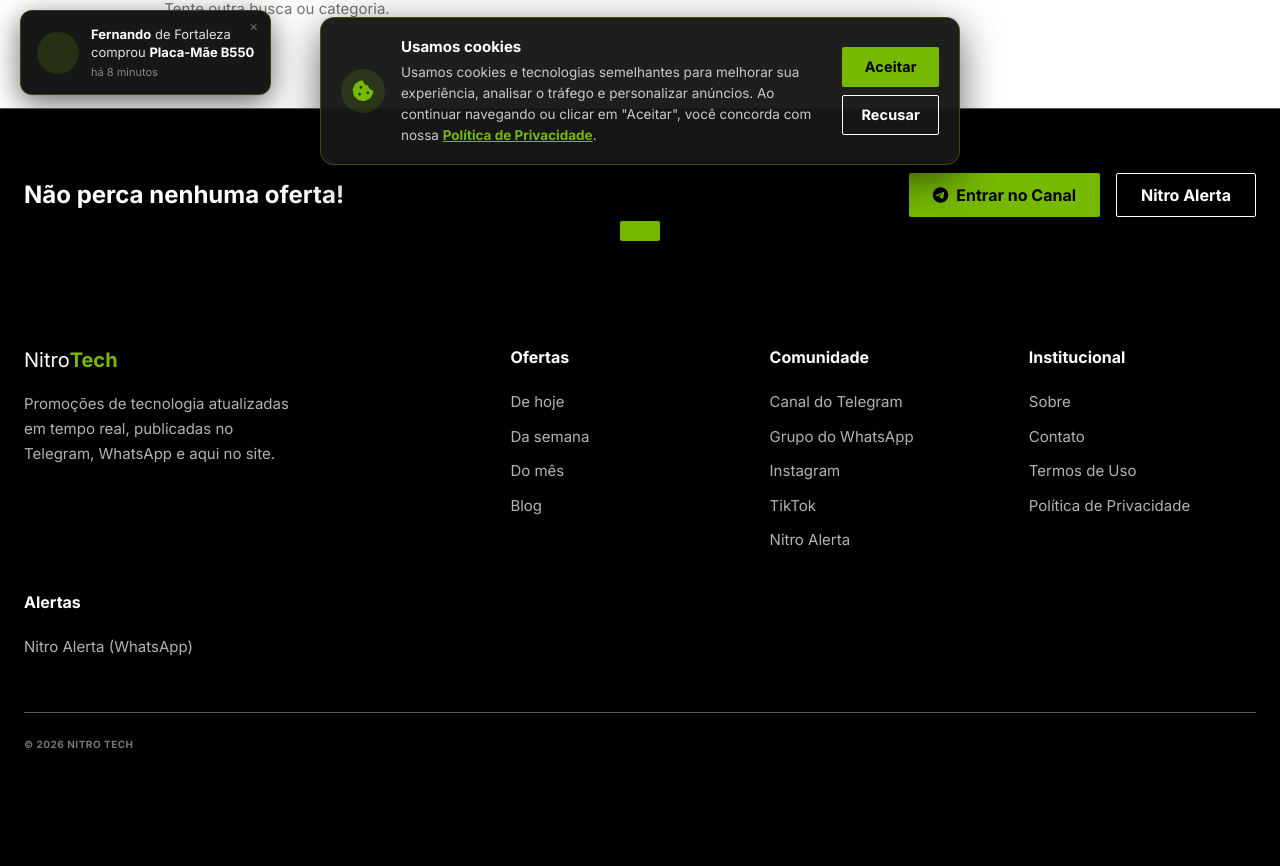
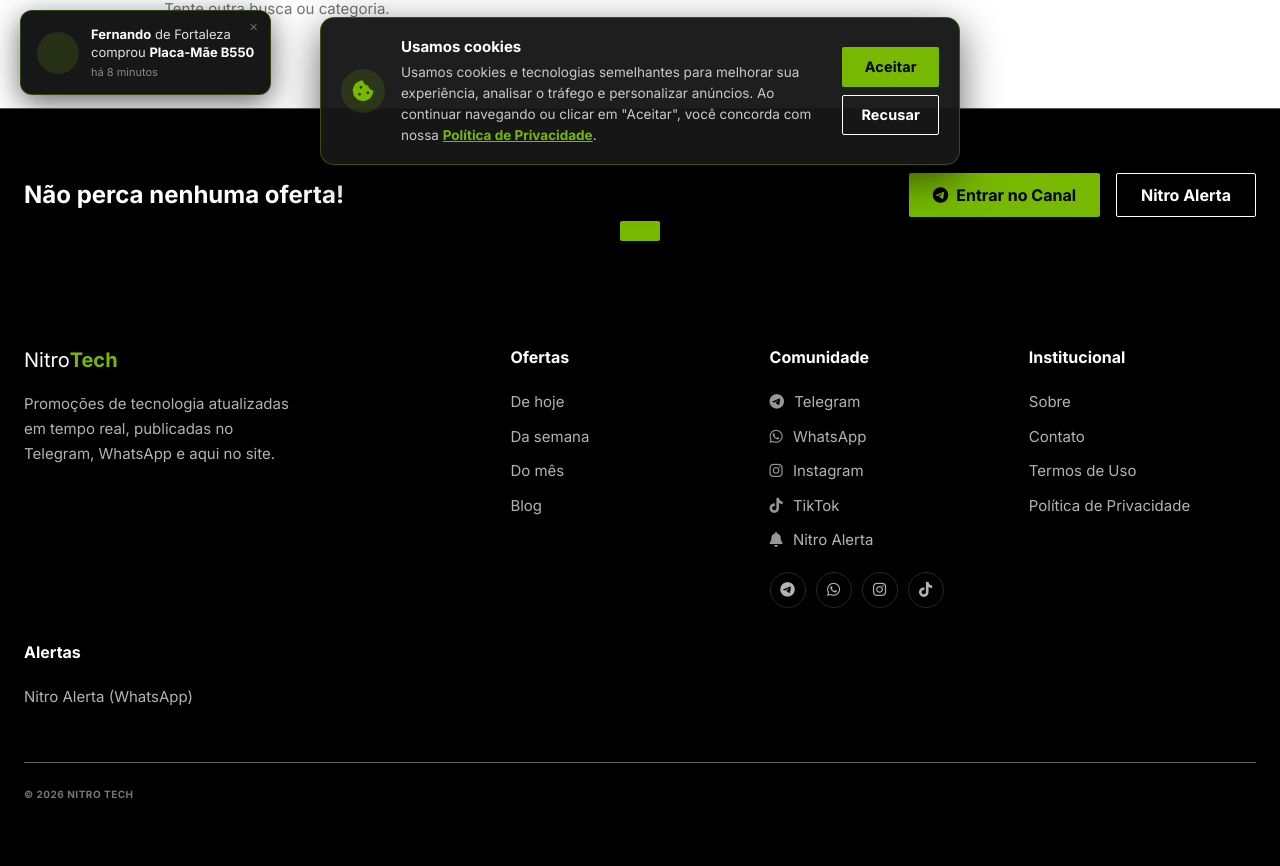
Before and after one commit to andresperes33/andrebot, a Django app: page /blog/ in a window 1280 px wide. Shown: the part 615-1481 px from the top of the page. Before the commit the page ends 1363 px from the top, so only its background shows below. Run offline with Django 5.2, Linux system fonts and the light colour scheme; data that the repository does not hold is empty.

Commit message:
Footer: adiciona icones sociais (Telegram/WhatsApp/Instagram/TikTok)

```diff
--- a/bot/static/bot/nvidia.css
+++ b/bot/static/bot/nvidia.css
@@ -1019,6 +1019,14 @@
 }
 .footer-legal a { color: var(--on-dark-mute); }
 .footer-legal a:hover { color: var(--primary); }
+.footer-social { display: flex; gap: 10px; margin-top: 14px; }
+.footer-social-icon {
+    width: 36px; height: 36px; display: inline-flex; align-items: center; justify-content: center;
+    border-radius: 50%; border: 1px solid rgba(255,255,255,0.15); color: var(--on-dark-mute);
+    font-size: 15px; transition: border-color .2s, color .2s, background .2s;
+}
+.footer-social-icon:hover { border-color: var(--primary); color: var(--primary); background: rgba(118,185,0,0.08); }
+.footer-link i { margin-right: 6px; opacity: 0.85; }
 
 /* ─── Toast ──────────────────────────────────────────────────── */
 .toast {
--- a/bot/templates/bot/base.html
+++ b/bot/templates/bot/base.html
@@ -128,11 +128,17 @@
         </div>
         <div>
             <div class="footer-heading">Comunidade</div>
-            <a href="https://t.me/Nitro_Tech_1" target="_blank" class="footer-link">Canal do Telegram</a>
-            <a href="https://chat.whatsapp.com/Jxjt68Mfr9J4tx1vIS82DD" target="_blank" class="footer-link">Grupo do WhatsApp</a>
-            <a href="https://www.instagram.com/nitro_tech_brasil/" target="_blank" class="footer-link">Instagram</a>
-            <a href="https://www.tiktok.com/@nitrotech.store" target="_blank" class="footer-link">TikTok</a>
-            <a href="{% url 'nitroalerta' %}" class="footer-link">Nitro Alerta</a>
+            <a href="https://t.me/Nitro_Tech_1" target="_blank" class="footer-link"><i class="fab fa-telegram-plane"></i> Telegram</a>
+            <a href="https://chat.whatsapp.com/Jxjt68Mfr9J4tx1vIS82DD" target="_blank" class="footer-link"><i class="fab fa-whatsapp"></i> WhatsApp</a>
+            <a href="https://www.instagram.com/nitro_tech_brasil/" target="_blank" class="footer-link"><i class="fab fa-instagram"></i> Instagram</a>
+            <a href="https://www.tiktok.com/@nitrotech.store" target="_blank" class="footer-link"><i class="fab fa-tiktok"></i> TikTok</a>
+            <a href="{% url 'nitroalerta' %}" class="footer-link"><i class="fas fa-bell"></i> Nitro Alerta</a>
+            <div class="footer-social">
+                <a href="https://t.me/Nitro_Tech_1" target="_blank" class="footer-social-icon" aria-label="Telegram"><i class="fab fa-telegram-plane"></i></a>
+                <a href="https://chat.whatsapp.com/Jxjt68Mfr9J4tx1vIS82DD" target="_blank" class="footer-social-icon" aria-label="WhatsApp"><i class="fab fa-whatsapp"></i></a>
+                <a href="https://www.instagram.com/nitro_tech_brasil/" target="_blank" class="footer-social-icon" aria-label="Instagram"><i class="fab fa-instagram"></i></a>
+                <a href="https://www.tiktok.com/@nitrotech.store" target="_blank" class="footer-social-icon" aria-label="TikTok"><i class="fab fa-tiktok"></i></a>
+            </div>
         </div>
         <div>
             <div class="footer-heading">Institucional</div>
```
